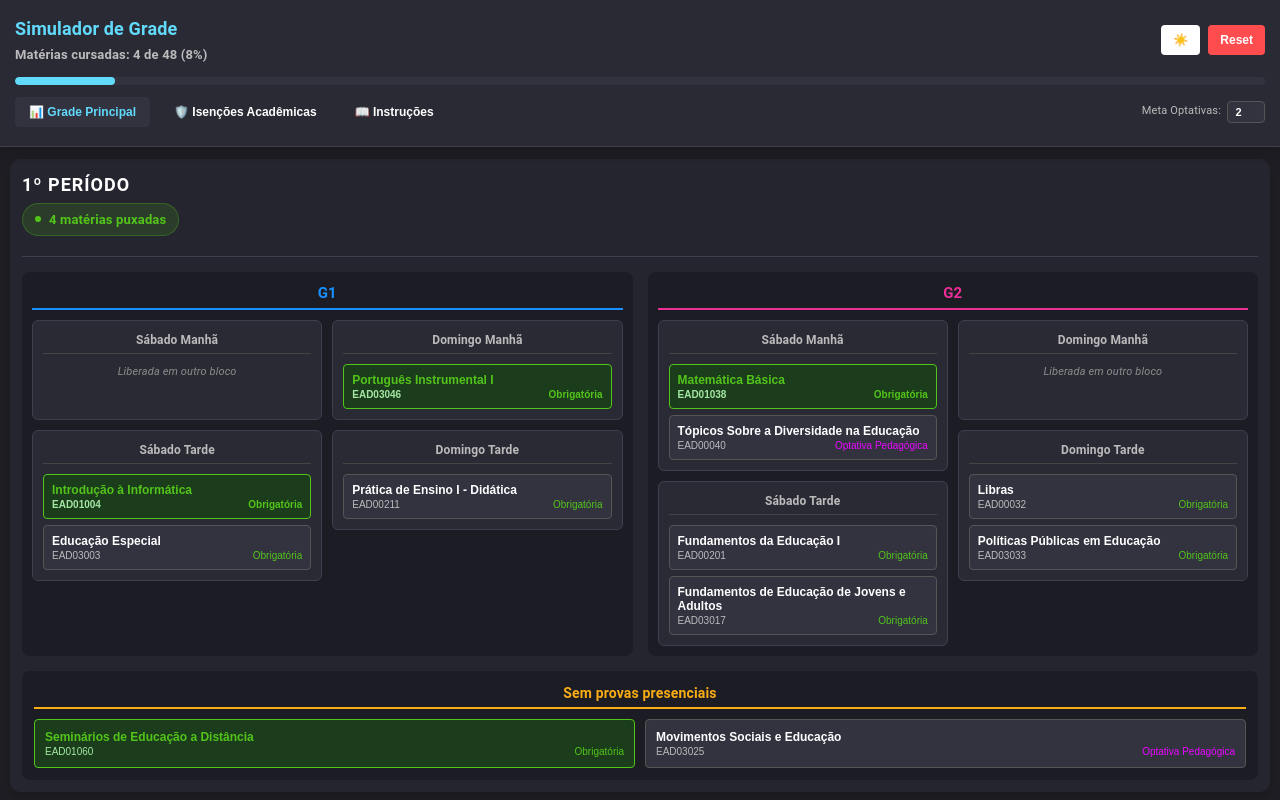
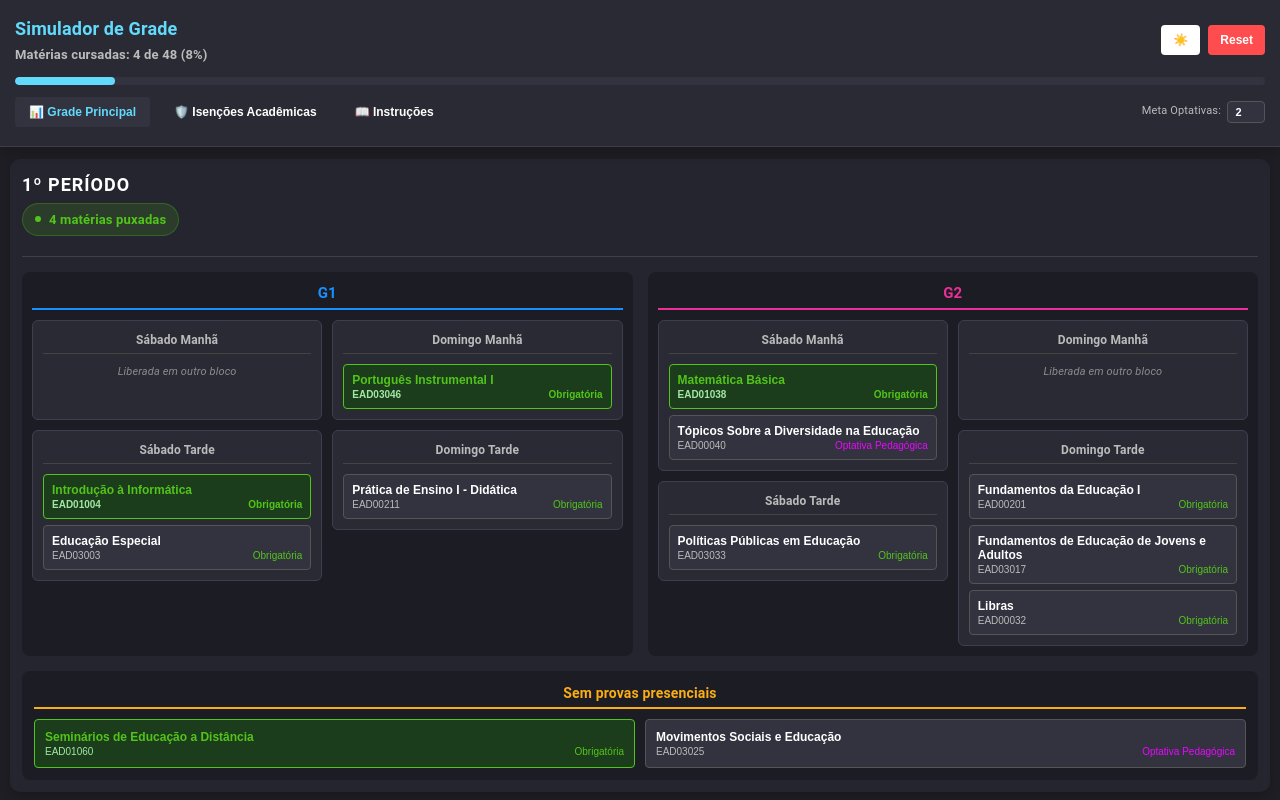
Before and after one commit to fabio460/grade-matematica-cederj, a React (Vite) app: page / in a window 1280 px wide. Shown: the top 800 px of the page. Built offline with nearby package versions, Linux system fonts and the light colour scheme.

Commit message:
correção da tabela

```diff
--- a/src/Componentes/listaDeMaterias.ts
+++ b/src/Componentes/listaDeMaterias.ts
@@ -155,7 +155,7 @@ export const listaDisciplinas:Disciplina[] = [
      provaPresencial: true,
      selecionado: false,
      grupo:"G2",
-     diaDaSemana:'sábado',
+     diaDaSemana:'domingo',
      horario:"tarde (13:30 até 16:00)" ,
      indicadorPeriodo: 0,
      habilitado: false,
@@ -221,7 +221,7 @@ export const listaDisciplinas:Disciplina[] = [
      provaPresencial: true,
      selecionado: false,
      grupo: "G2",
-     diaDaSemana: 'domingo',
+     diaDaSemana: 'sábado',
      horario: "tarde (13:30 até 16:00)" ,
      indicadorPeriodo: 0,
      habilitado: false,
@@ -237,7 +237,7 @@ export const listaDisciplinas:Disciplina[] = [
      provaPresencial: true,
      selecionado: false,
      grupo: "G2",
-     diaDaSemana: 'sábado',
+     diaDaSemana: 'domingo',
      horario: "tarde (13:30 até 16:00)",
      indicadorPeriodo: 0,
      habilitado: false,
@@ -319,7 +319,7 @@ export const listaDisciplinas:Disciplina[] = [
      provaPresencial: true,
      selecionado: false,
      grupo: "G2",
-     diaDaSemana: 'sábado',
+     diaDaSemana: 'domingo',
      horario: "tarde (13:30 até 16:00)" ,
      indicadorPeriodo: 0,
      habilitado: false,
@@ -543,7 +543,7 @@ export const listaDisciplinas:Disciplina[] = [
      provaPresencial: true,
      selecionado: false,
      grupo: "G2",
-     diaDaSemana: 'sábado',
+     diaDaSemana: 'domingo',
      horario: "tarde (13:30 até 16:00)" ,
      indicadorPeriodo: 0,
      habilitado: false,
@@ -756,7 +756,7 @@ export const listaDisciplinas:Disciplina[] = [
      provaPresencial: true,
      selecionado: false,
      grupo:"G2",
-     diaDaSemana:'sábado',
+     diaDaSemana:'domingo',
      horario:"tarde (13:30 até 16:00)",
      indicadorPeriodo: 0,
      habilitado: false
@@ -829,7 +829,7 @@ export const listaDisciplinas:Disciplina[] = [
       provaPresencial: true,
       selecionado: false,
       grupo:"G2",
-      diaDaSemana:"domingo",
+      diaDaSemana:'domingo',
       horario:"tarde (13:30 até 16:00)",
       indicadorPeriodo: 0,
       habilitado: false
@@ -845,7 +845,7 @@ export const listaDisciplinas:Disciplina[] = [
       provaPresencial: true,
       selecionado: false,
       grupo:"G2",
-      diaDaSemana:"domingo",
+      diaDaSemana:'sábado',
       horario:"tarde (13:30 até 16:00)",
       indicadorPeriodo: 0,
       habilitado: false
```
